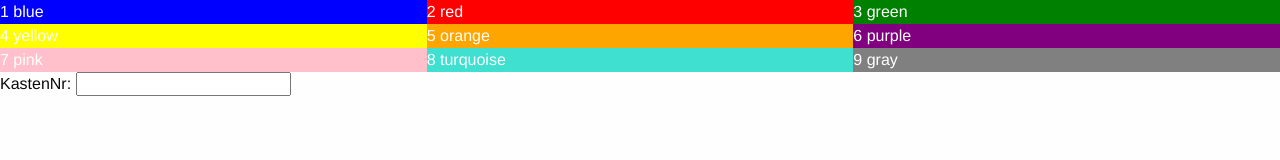
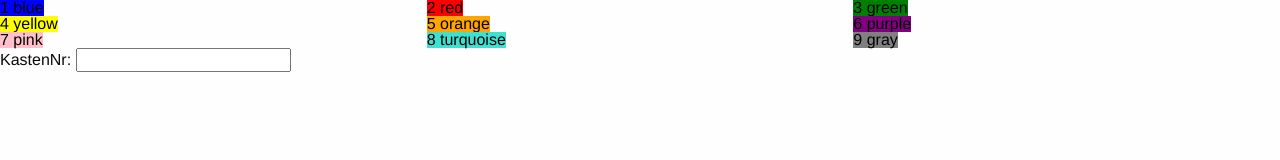
Before and after one commit to Damjan200/Praktikum, a plain HTML site: page Button Game/index.html in a window 1280 px wide. Drawn offline with nearby package versions, Linux system fonts and the light colour scheme; files whose address does not match are found by name.

Commit message:
Buttongame 2

```diff
--- a/Button Game/buttongame.js
+++ b/Button Game/buttongame.js
@@ -1,3 +1,8 @@
 $(document).ready(function(){
-    $("class").click(class);
-  });
+    var  printName = (element) => {
+        //var  blue  = $(".1blue");
+        console.log($(element.target).text());
+    };
+
+    $("button").click(printName);
+});
--- a/Button Game/index.html
+++ b/Button Game/index.html
@@ -10,16 +10,17 @@
             </style>
         </head>
     <body>
+        <script src="/home/damjan/Documents/Taschenrechner/Button Game/buttongame.js"></script>
     <div class="grid-x">
-        <div class="cell small-4" style="background:blue">1 blue</div>
-        <div class="cell small-4" style="background:red">2 red</div>
-        <div class="cell small-4" style="background:green">3 green</div>
-        <div class="cell small-4" style="background:yellow">4 yellow</div>
-        <div class="cell small-4" style="background:orange">5 orange</div>
-        <div class="cell small-4" style="background:purple">6 purple</div>
-        <div class="cell small-4" style="background:pink">7 pink</div>
-        <div class="cell small-4" style="background:turquoise">8 turquoise</div>
-        <div class="cell small-4" style="background:gray">9 gray</div>
+        <div class="cell small-4" ><button style="background:blue"      class="1blue"> 1 blue</button></div>
+        <div class="cell small-4" ><button style="background:red"       class="2red">2 red</button></div>
+        <div class="cell small-4" ><button style="background:green"     class="3green">3 green</button></div>
+        <div class="cell small-4" ><button style="background:yellow"    class="4yellow">4 yellow</button></div>
+        <div class="cell small-4" ><button style="background:orange"    class="5orange">5 orange</button></div>
+        <div class="cell small-4" ><button style="background:purple"    class="6purple">6 purple</button></div>
+        <div class="cell small-4" ><button style="background:pink"      class="7pink">7 pink</button></div>
+        <div class="cell small-4"><button style="background:turquoise"  class="8turquoise">8 turquoise</button></div>
+        <div class="cell small-4"><button style="background:gray"       class="9gray">9 gray</button></div>
 
         </div>
         <div >KastenNr: <input type="KastenNr">     </div>
```
